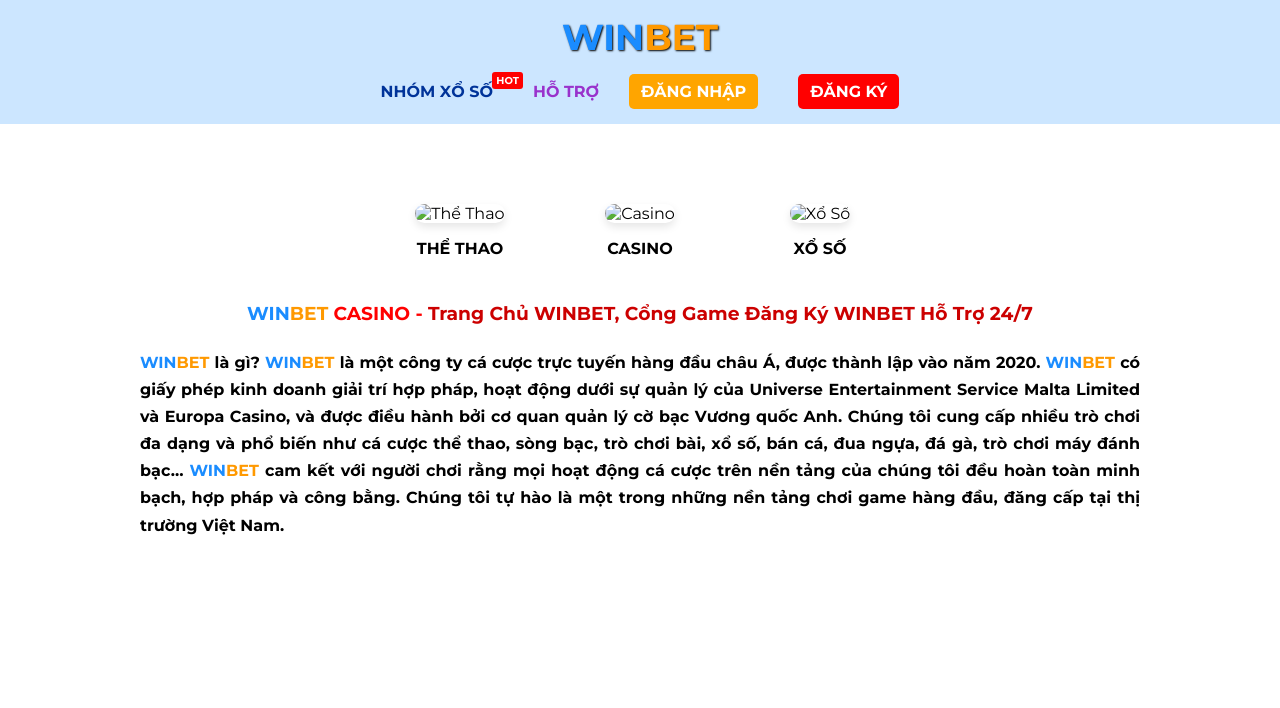
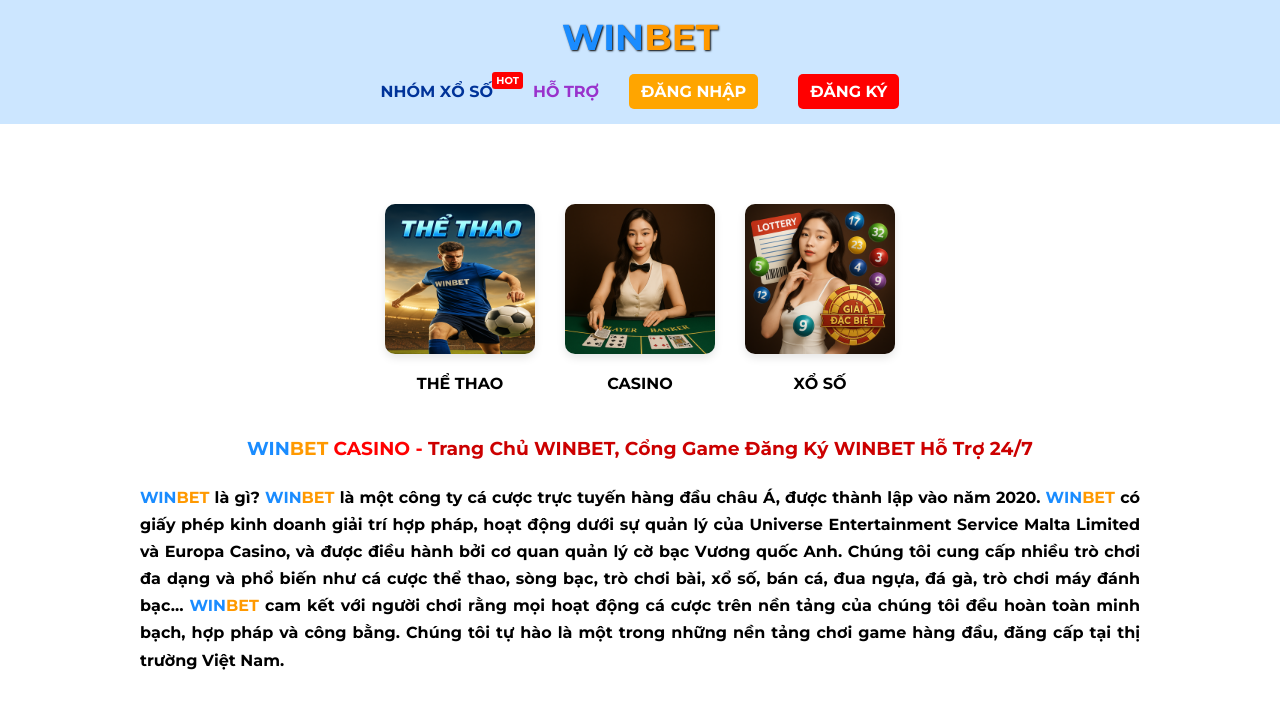
Before and after one commit to Winner686/winner686.github.io, a plain HTML site: page index.html in a window 1280 px wide. Drawn offline with Linux system fonts and the light colour scheme.

Commit message:
Update index.html

```diff
--- a/index.html
+++ b/index.html
@@ -245,15 +245,15 @@
 <section style="padding: 40px 20px; text-align: center;">
 <div class="intro-icons">
 <div>
-<img alt="Thể Thao" src="images/the-thao.png"/>
+<img alt="Thể Thao" src="the-thao.png"/>
 <p><strong>THỂ THAO</strong></p>
 </div>
 <div>
-<img alt="Casino" src="images/casino.png"/>
+<img alt="Casino" src="casino.png"/>
 <p><strong>CASINO</strong></p>
 </div>
 <div>
-<img alt="Xổ Số" src="images/xo-so.png"/>
+<img alt="Xổ Số" src="xo-so.png"/>
 <p><strong>XỔ SỐ</strong></p>
 </div>
 </div>
```
